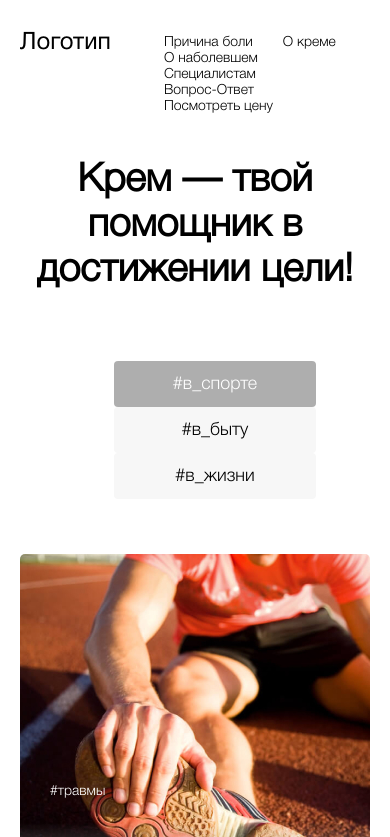
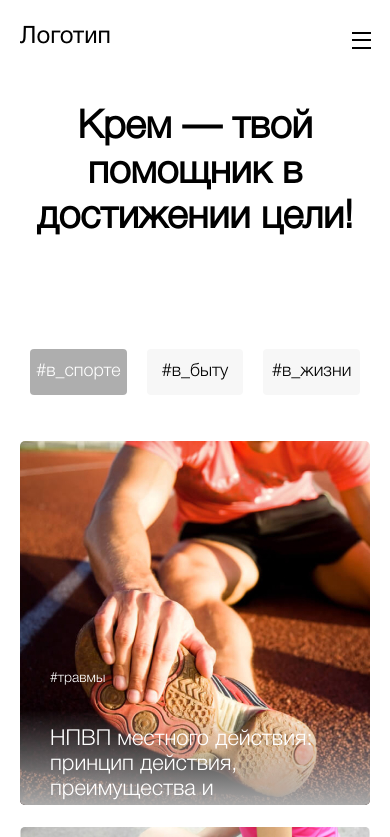
Before and after one commit to niksolid/CreamHelper_testTask, a website: page app/index.html in a window 390 px wide. Shown: the top 837 px of the page. Drawn offline with Linux system fonts and the light colour scheme.

Commit message:
настройка адаптивности

```diff
--- a/app/index.html
+++ b/app/index.html
@@ -17,7 +17,15 @@
           Логотип
         </div>
         <nav class="header__menu">
-          <ul>
+          <div class="header__menu-hamburger">
+            <button class="menu-btn" type="button">
+              <span class="menu-btn__box">
+                <span class="menu-btn__inner"></span>
+              </span>
+            </button>
+          </div>
+          <div class="menu-btn__mode">
+            <ul class="menu-btn__activate">
               <li><a href="#"></a>Причина боли</li>
               <li><a href="#"></a>О креме</li>
               <li><a href="#"></a>О наболевшем</li>
@@ -25,6 +33,7 @@
               <li><a href="#"></a>Вопрос-Ответ</li>
               <li><a href="#"></a>Посмотреть цену</li>
             </ul>
+          </div>
         </nav>
       </div>
     </div>
@@ -56,7 +65,7 @@
       </nav>
 
       <div class="article">
-        <div class="article__item article__in-sport article__type-1">
+        <div class="article__item article__in-sport article__type-1 is-active">
           <div class="article__text">
             <div class="article__hashtag">
               #травмы
@@ -67,7 +76,7 @@
           </div>
           <div class="article__gradient"></div>
         </div>
-        <div class="article__item article__in-sport article__type-2">
+        <div class="article__item article__in-sport article__type-2 is-active">
           <div class="article__text">
             <div class="article__hashtag">
               #травмы
@@ -79,7 +88,7 @@
           <div class="article__gradient"></div>
         </div>
 
-        <div class="article__item article__in-sport article__type-3">
+        <div class="article__item article__in-sport article__type-3 is-active">
           <div class="article__text">
             <div class="article__hashtag">
               #травмы
@@ -142,8 +151,10 @@
   <footer class="footer">
     <div class="container">
       <img src="img/footer.png" alt="" class="footer__img">
+      <img src="img/footer-mini.png" alt="" class="footer__img-mini">
     </div>
   </footer>
   <script src="js/script.js"></script>
 </body>
+
 </html>
--- a/app/js/script.js
+++ b/app/js/script.js
@@ -16,7 +16,7 @@
       clearfix.remove();
       console.log('del clearfix');
     }
-    if (scrollWidth >= 1240) {
+    if (scrollWidth >= 1000) {
       for (let i = 2; i <= articleItems.length - 1; i = i + 3) {
         let lineBreak = document.createElement('div');
         lineBreak.classList.add('clearfix');
--- /dev/null
+++ b/app/scss/_components.scss
@@ -0,0 +1,52 @@
+.header__menu-hamburger {
+  display: none;
+}
+
+.menu-btn {
+  border-radius: 0;
+  cursor: pointer;
+  display: inline-block;
+  border: 0;
+  width: 18px;
+  padding: 0;
+}
+
+.menu-btn__box {
+  display: inline-block;
+  width: 19px;
+  height: 18px;
+}
+
+.menu-btn__inner {
+  position: relative;
+  display: block;
+  top: -7px;
+  height: 2px;
+}
+
+.menu-btn__inner::before,
+.menu-btn__inner::after,
+.menu-btn__inner {
+  background: #000000;
+  width: 100%;
+  height: 2px;
+}
+
+.menu-btn__inner::before,
+.menu-btn__inner::after {
+  content: '';
+  position: absolute;
+  left: 0;
+}
+
+.menu-btn__inner::before {
+  top: -7.5px;
+}
+
+.menu-btn__inner::after {
+  bottom: -7.5px;
+}
+
+.menu-btn__activate {
+  margin: 0;
+}
--- a/app/scss/_media.scss
+++ b/app/scss/_media.scss
@@ -1,9 +1,67 @@
-@media (max-width: 1240px) {
+@media (max-width: 1000px) {
   .container {
-    padding: 0 20px 0;
+    padding: 0 20px;
   }
 }
 
+@media (max-width: 890px) {
+  .menu-btn__activate {
+    display: none;
+  }
+  .header__top {
+    margin-bottom: 15px;
+  }
+  .header__menu-hamburger {
+    display: block;
+  }
+  .articles-nav {
+    margin-bottom: 65px;
+  }
+}
+
+
 @media (max-width: 768px) {
+  .main__header {
+    max-width: 680px;
+  }
+  .footer__img {
+    display: none;
+    &-mini {
+      display: block;
+      min-width: 100%;
+    }
+  }
+}
+
+@media (max-width: 500px) {
+  .header__top {
+    margin-bottom: 25px;
+    line-height: 108%;
+  }
+  .articles-nav {
+    margin-bottom: 46px;
+  }
+  .article__type-2 {
+    height: 223px;
+  }
+
+  .article__type-3 {
+    height: 280px;
+  }
+  .main__header {
+    margin-bottom: 41px;
+  }
+  .article {
+    margin-bottom: 11px;
+    &__more {
+      margin-bottom: 108px;
+    }
+  }
+}
+
+@media (max-width: 360px) {
+  .main__header {
+    font-size: 30px;
+  }
 
 }
--- a/app/scss/style.scss
+++ b/app/scss/style.scss
@@ -1,4 +1,5 @@
 @import "fonts";
+@import "components";
 
 * {
   box-sizing: border-box;
@@ -30,6 +31,10 @@ a {
   text-decoration: none;
 }
 
+ul {
+  padding-left: 0;
+}
+
 button {
   border-radius: 5px;
   background-color: #ffffff;
@@ -46,7 +51,7 @@ li:hover{
 .header__top {
   display: flex;
   justify-content: space-between;
-  margin-bottom: 30px;
+  margin-bottom: 36px;
 }
 
 .header__logo {
@@ -56,7 +61,7 @@ li:hover{
 }
 
 .header__menu {
-  padding-top: 21px;
+  padding-top: 35px;
   li {
     display: inline-block;
     padding: 0 13px;
@@ -79,17 +84,17 @@ li:hover{
 
 .articles-nav {
   margin: 0 auto 54.9px;
-  text-align: center;
   &__item {
     display: inline-block;
     text-align: center;
     font-size: 18px;
+    flex-basis: 202px;
+    margin: 0 10px;
     button {
-      // padding: 0;
       background-color: #f7f7f7;
       border-radius: 4.07692px;
       padding: 0;
-      margin: 0 10px;
+      width: 100%;
     }
   }
   &__btn.is-active {
@@ -99,6 +104,8 @@ li:hover{
   }
   &__wrapper {
     margin: 0;
+    display: flex;
+    justify-content: center;
   }
 }
 
@@ -135,6 +142,10 @@ li:hover{
   background-position: center;
   border-radius: 5px;
   flex-basis: 0;
+  display: none;
+  &.is-active{
+    display: block;
+  }
 }
 
 .article__type-1 {
@@ -179,5 +190,9 @@ li:hover{
   }
 }
 
+.footer__img-mini {
+  display: none;
+}
+
 @import "media";
 @import "libs";
```
Also changed, not shown: app/css/style.css. Lines whose indentation alone changed are shown as unchanged.
